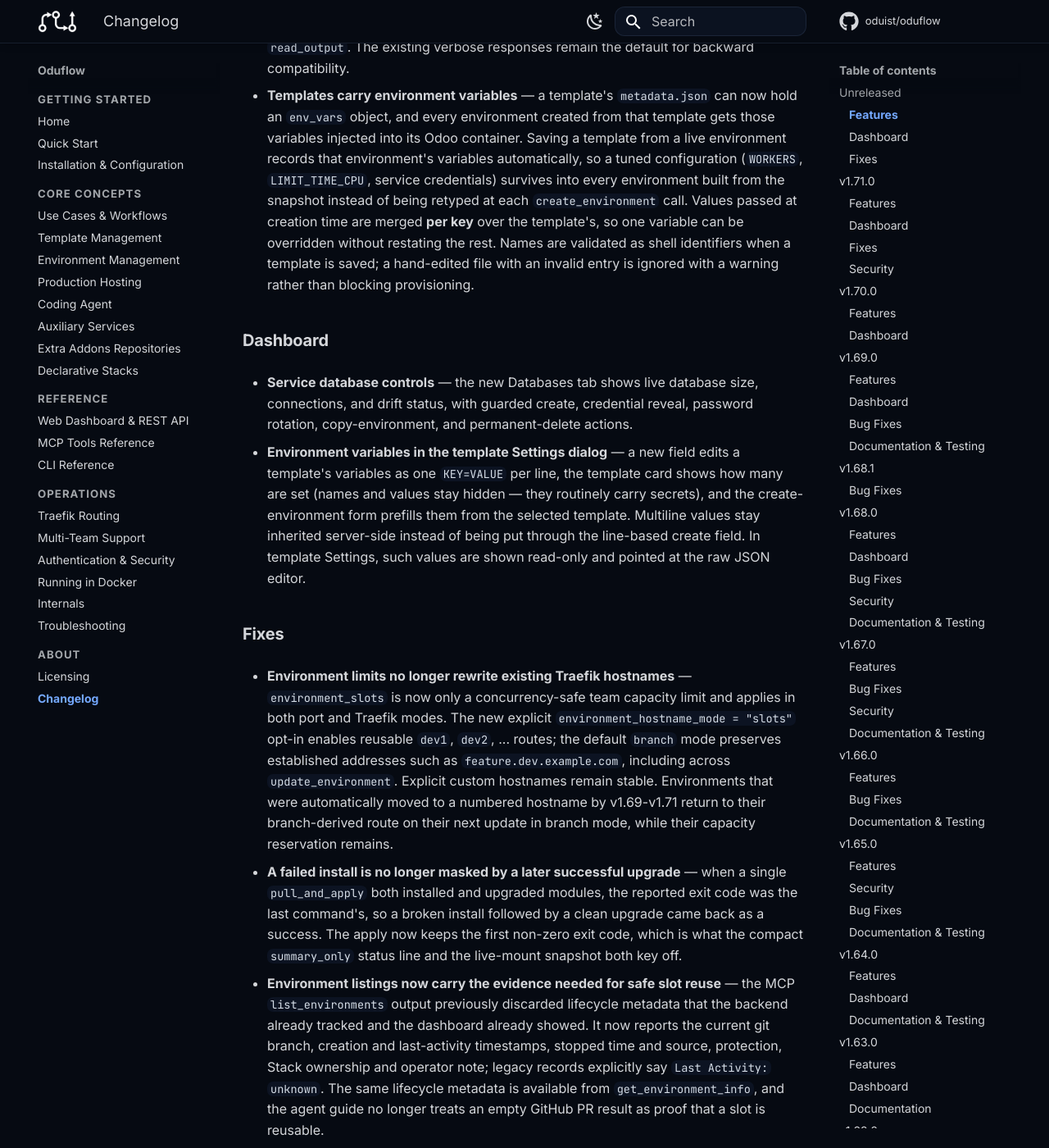
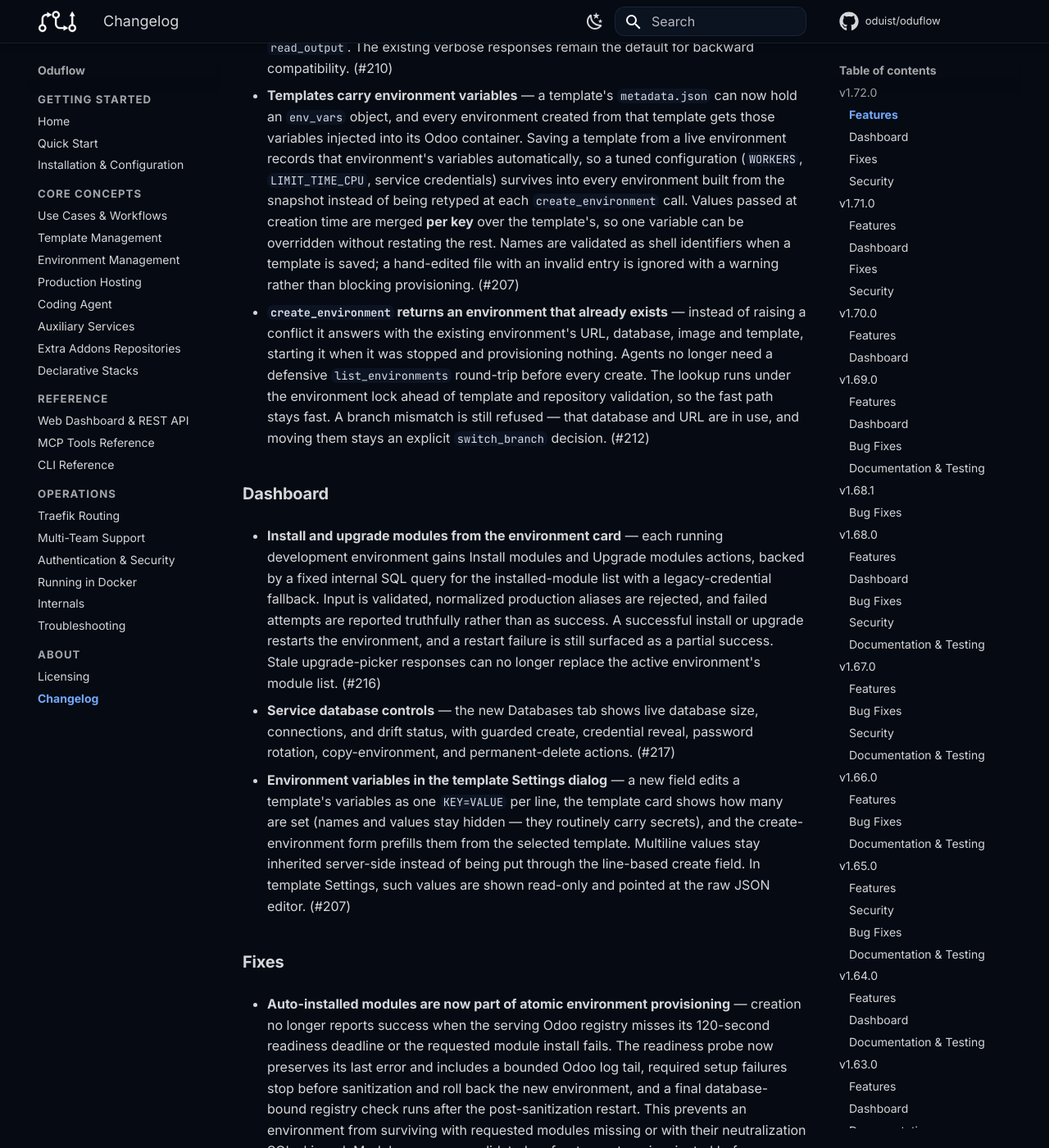
Before and after one commit to oduist/oduflow, an MkDocs documentation site: the page built from docs/changelog.md, in a window 1280 px wide and 1400 px high, scrolled down 852 px. Shown: the whole window at 82% size. Built offline with MkDocs 1.6.1 and Material for MkDocs 9.7.7, drawn with Linux system fonts in a browser that asks for light colours; comment, search, counter and statistics services are not loaded; some of the changed text lies outside the part shown.

Commit message:
Release v1.72.0

```diff
--- a/docs/changelog.md
+++ b/docs/changelog.md
@@ -1,6 +1,6 @@
 # Changelog
 
-## Unreleased
+## v1.72.0
 
 ### Features
 
@@ -12,7 +12,7 @@
   and `PG*` values only on explicit credential surfaces. Declarative Stacks can
   declare databases and resolve individual connection fields into auxiliary
   service environment variables without persisting generated passwords in the
-  manifest or Stack state.
+  manifest or Stack state. (#217)
 
 - **Built-in remote MCP CLI** — `oduflow client <tool>` now calls a running
   Oduflow server through FastMCP using `ODUFLOW_MCP_URL` and
@@ -31,7 +31,7 @@
   return one line with the action, changed-file count and exit status. Both
   include an `output_id` when detailed output is available, so failures can be
   inspected selectively through `read_output`. The existing verbose responses
-  remain the default for backward compatibility.
+  remain the default for backward compatibility. (#210)
 
 - **Templates carry environment variables** — a template's `metadata.json` can
   now hold an `env_vars` object, and every environment created from that
@@ -43,13 +43,31 @@
   time are merged **per key** over the template's, so one variable can be
   overridden without restating the rest. Names are validated as shell
   identifiers when a template is saved; a hand-edited file with an invalid entry
-  is ignored with a warning rather than blocking provisioning.
+  is ignored with a warning rather than blocking provisioning. (#207)
+
+- **`create_environment` returns an environment that already exists** — instead
+  of raising a conflict it answers with the existing environment's URL,
+  database, image and template, starting it when it was stopped and
+  provisioning nothing. Agents no longer need a defensive `list_environments`
+  round-trip before every create. The lookup runs under the environment lock
+  ahead of template and repository validation, so the fast path stays fast. A
+  branch mismatch is still refused — that database and URL are in use, and
+  moving them stays an explicit `switch_branch` decision. (#212)
 
 ### Dashboard
 
+- **Install and upgrade modules from the environment card** — each running
+  development environment gains Install modules and Upgrade modules actions,
+  backed by a fixed internal SQL query for the installed-module list with a
+  legacy-credential fallback. Input is validated, normalized production aliases
+  are rejected, and failed attempts are reported truthfully rather than as
+  success. A successful install or upgrade restarts the environment, and a
+  restart failure is still surfaced as a partial success. Stale upgrade-picker
+  responses can no longer replace the active environment's module list. (#216)
+
 - **Service database controls** — the new Databases tab shows live database
   size, connections, and drift status, with guarded create, credential reveal,
-  password rotation, copy-environment, and permanent-delete actions.
+  password rotation, copy-environment, and permanent-delete actions. (#217)
 
 - **Environment variables in the template Settings dialog** — a new field edits
   a template's variables as one `KEY=VALUE` per line, the template card shows
@@ -57,9 +75,20 @@
   secrets), and the create-environment form prefills them from the selected
   template. Multiline values stay inherited server-side instead of being put
   through the line-based create field. In template Settings, such values are
-  shown read-only and pointed at the raw JSON editor.
+  shown read-only and pointed at the raw JSON editor. (#207)
 
 ### Fixes
+
+- **Auto-installed modules are now part of atomic environment provisioning** —
+  creation no longer reports success when the serving Odoo registry misses its
+  120-second readiness deadline or the requested module install fails. The
+  readiness probe now preserves its last error and includes a bounded Odoo log
+  tail, required setup failures stop before sanitization and roll back the new
+  environment, and a final database-bound registry check runs after the
+  post-sanitization restart. This prevents an environment from surviving with
+  requested modules missing or with their neutralization SQL skipped. Module
+  names are validated up front, so a typo is rejected before anything is
+  provisioned instead of after the rollback discards it. (#211)
 
 - **Environment limits no longer rewrite existing Traefik hostnames** —
   `environment_slots` is now only a concurrency-safe team capacity limit and
@@ -70,13 +99,27 @@
   custom hostnames remain stable. Environments that were automatically moved
   to a numbered hostname by v1.69-v1.71 return to their branch-derived route on
   their next update in branch mode, while their capacity reservation remains.
+  (#213)
+
+- **Stale filestore overlays are recovered safely** — stale and unexpectedly
+  absent fuse-overlayfs mounts are now detected at startup and recovered
+  fail-closed, preserving each environment's upper layer rather than risking
+  its writes. Overlay health is exposed through `/healthz` and the dashboard
+  with path-safe reporting. (#208)
+
+- **A Markdown-only pull no longer restarts a production container** — a pull
+  carrying documentation alone used to be classified as `refresh`, which the
+  production deploy engine promotes to a container restart, so a docs commit
+  bounced Odoo for nothing. `classify_changes` and `shallow_classify` now
+  return `action="none"` when every changed file is Markdown, while still
+  reporting what was pulled. (#212)
 
 - **A failed install is no longer masked by a later successful upgrade** — when
   a single `pull_and_apply` both installed and upgraded modules, the reported
   exit code was the last command's, so a broken install followed by a clean
   upgrade came back as a success. The apply now keeps the first non-zero exit
   code, which is what the compact `summary_only` status line and the live-mount
-  snapshot both key off.
+  snapshot both key off. (#210)
 
 - **Environment listings now carry the evidence needed for safe slot reuse** —
   the MCP `list_environments` output previously discarded lifecycle metadata
@@ -93,7 +137,22 @@
   `translation_status` after the module upgrade. The guide also warns that
   re-exporting over a catalogue that has not been imported overwrites it with
   the database's contents. This makes the existing silent-zero-import detector
-  preventive instead of merely diagnostic.
+  preventive instead of merely diagnostic. (#209)
+
+### Security
+
+- **Dashboard errors no longer leak external command output** —
+  `ExternalCommandError` carries the failed process's full output (Docker
+  internals, absolute paths, Python tracebacks), and the dashboard returned it
+  verbatim. It now answers `Operation failed. Check server logs for details.`
+  and keeps the detail server-side, matching the existing HTTP-500 handlers;
+  the status code moves from 400 to 500, since a failed external command is a
+  server-side failure. The Connect As bridge shares the same rule and no longer
+  interpolates raw exceptions into its plain-text response. Both Connect As
+  endpoints now take the environment lock — after reading the request body, so
+  a stalled client cannot hold the branch lock open — so minting a session
+  cannot race a delete or recreate of the same branch. MCP tool responses stay
+  verbose and are unaffected. (#215)
 
 ## v1.71.0
 
@@ -122,17 +181,6 @@
   and the MCP tools are unchanged. (#204)
 
 ### Fixes
-
-- **Auto-installed modules are now part of atomic environment provisioning** —
-  creation no longer reports success when the serving Odoo registry misses its
-  120-second readiness deadline or the requested module install fails. The
-  readiness probe now preserves its last error and includes a bounded Odoo log
-  tail, required setup failures stop before sanitization and roll back the new
-  environment, and a final database-bound registry check runs after the
-  post-sanitization restart. This prevents an environment from surviving with
-  requested modules missing or with their neutralization SQL skipped. Module
-  names are validated up front, so a typo is rejected before anything is
-  provisioned instead of after the rollback discards it.
 
 - **PostgreSQL access follows the real Docker networks** — on every startup,
   Oduflow now reads the actual IPAM subnets of its shared and per-team networks
--- a/pyproject.toml
+++ b/pyproject.toml
@@ -1,6 +1,6 @@
 [project]
 name = "oduflow"
-version = "1.71.0"
+version = "1.72.0"
 description = "AI-first Odoo development and CI tool with reusable database templates, powered by MCP"
 authors = [
     { name = "Oduist" }
```
Also changed, not shown: other parts of docs/changelog.md (+2 -1 lines).
